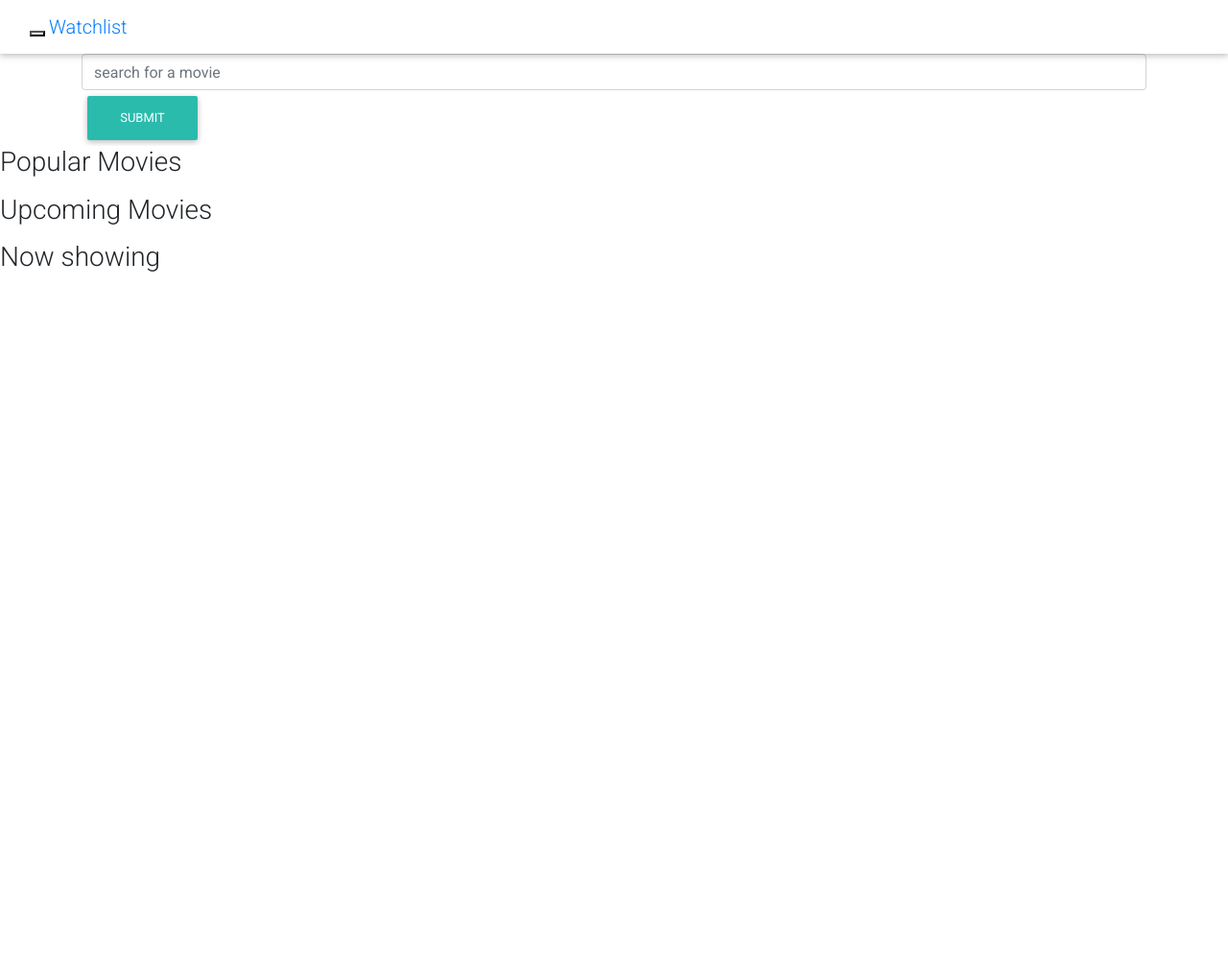
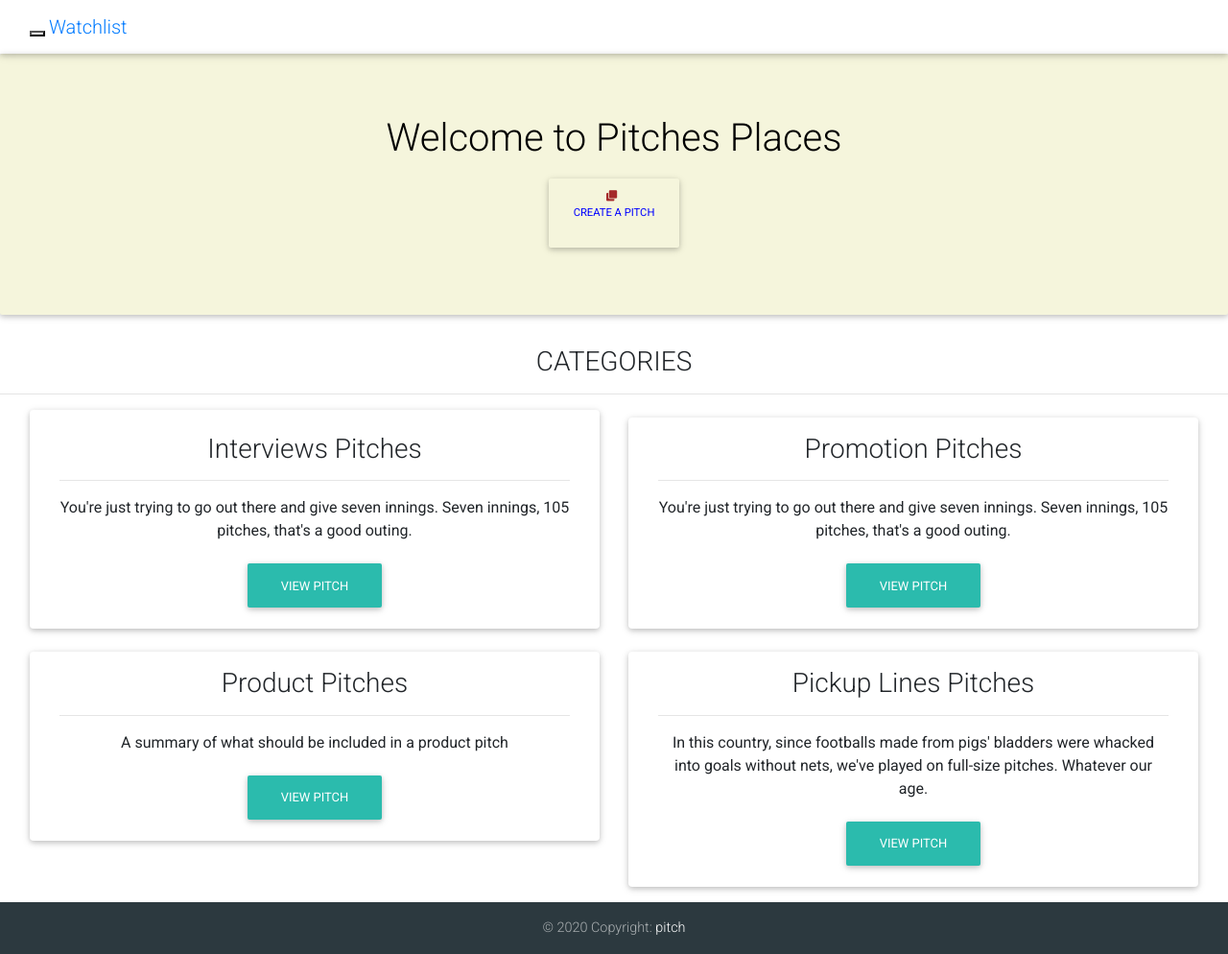
Before and after one commit to MichaelNjoroge254/One-Minute_Pitch, a Flask app: template app/templates/index.html in a window 1280 px wide. Shown: the whole page at 96% size. Before the commit the page ends 283 px from the top, so only its background shows below. Run offline with Flask 2, Linux system fonts and the light colour scheme; the template is opened without the code that fills it, so the values that code supplies are empty; parts of the project's set-up code (start-up, migrations or seed data) failed here and were passed over; some libraries are stand-ins or nearby versions.

Commit message:
modified app/templates/index.html

```diff
--- a/app/templates/index.html
+++ b/app/templates/index.html
@@ -1,50 +1,79 @@
 {% extends 'base.html'%}
-{% import 'macros.html' as macro%}
+{% block content %}
+<div class="">
+  <div class="jumbotron jumbotron-fluid" style="background-color: beige;">
+    <div class="container text-white text-center">
+      <h2 class="card-title h1-responsive font-bold" style="color: black;">Welcome to Pitches Places</h2>
+      <a class="btn btn-outline btn-md" href=" {{url_for('main.newPitch')}}" ><i class="fas fa-clone left" style="color: brown;" ></i><p class="davy" style="color: blue;">CREATE A PITCH</p></a>
+    </div>
+  </div>
 
-<!-- Styles block -->
+<h3 class="text-center text-uppercase text-bold">Categories</h3>
+<hr>
 
-{% block styles%}
-    {{ super() }}
-    <link rel="stylesheet" href="{{url_for('static',filename='css/index.css')}}">
-{% endblock %}
-<!DOCTYPE html>
-<html>
-<head>
-    <meta charset="UTF-8">
-    {% if title %}
-    <title> {{title}} </title>
-    {% else %}
-    <title>Welcome to the best Movie Review Website</title>
-    {% endif %}
-</head>
- <!-- Content block -->
- {% block content %}
-<body>
+  <div class="row m-3">
+    <div class="col-sm">
+      <div class=" card col-sm pt-2">
+        <div class="well well-lg p-3" style="text-align: center;">
+            <h3 class="">Interviews Pitches</h3>
+            <hr>
+            <p>You're just trying to go out there and give seven innings. Seven innings, 105 pitches, that's a good outing. </p>
+                <a href="{{url_for('main.displayInterviewCategory')}}" class="btn btn-default btn-center -center">
+                View Pitch</a>
+        </div>
+    </div>
+    </div>
+    <div class="col-sm">
+      <div class=" card col-sm mt-2">
+        <div class="well well-lg p-3" style="text-align: center;">
+            <h3>Promotion Pitches</h3>
+            <hr>
+            <p>You're just trying to go out there and give seven innings. Seven innings, 105 pitches, that's a good outing. </p>
+                <a href="{{url_for('main.displayPromotionCategory')}}" class="btn btn-default btn-center -center">
+                View Pitch</a>
+        </div>
+    </div>
+    </div>
+  </div>
 
-    <div class="container">
-        <form>
-            <input type="text" name="movie_query" placeholder="search for a movie" class="form-control">
-            <input type="submit" value="Submit" class="btn btn-default">
-        </form>
+  <div class="row m-3">
+    <div class="col-sm">
+      <div class=" card col-sm mt-2">
+        <div class="well well-lg p-3" style="text-align: center;">
+            <h3>Product Pitches</h3>
+            <hr>
+            <p>A summary of what should be included in a product pitch </p>
+                <a href="{{url_for('main.displayProductCategory')}}" class="btn btn-default btn-center -center">
+                View Pitch</a>
+        </div>
+      </div>
 
     </div>
+    <div class="col-sm">
+      <div class=" card col-sm mt-2">
+        <div class="well well-lg p-3" style="text-align: center;">
+            <h3>Pickup Lines Pitches</h3>
+            <hr>
+            <p>In this country, since footballs made from pigs' bladders were whacked into goals without nets, we've played on full-size pitches. Whatever our age.</p>
+                <a href="{{url_for('main.displayPickupCategory')}}" class="btn btn-default btn-center -center">
+                View Pitch</a>
+        </div>
+      </div>
+    </div>
+  </div>
 
-    <!-- Popular movie section -->
-    <h3> Popular Movies</h3>
-    <ul>
-        {{ macro.displayMovieList(popular)}}
-    </ul>
-    <!-- Upcoming movie -->
-    <h3> Upcoming Movies</h3>
-    <ul>
-        {{macro.displayMovieList(now_showing)}}
-    </ul>
-    <!-- Now showing movie -->
-    <h3>Now showing</h3>
-    <ul>
-        {{ macro.displayMovieList(upcoming)}}
-    </ul>
+  <!-- Footer -->
+<footer class="page-footer font-small blue-grey darken-3">
 
-</body>
+  <!-- Copyright -->
+  <div class="footer-copyright text-center py-3">© 2020 Copyright:
+    <a href="https://mdbootstrap.com/">pitch</a>
+  </div>
+  <!-- Copyright -->
+
+</footer>
+<!-- Footer -->
+
+</div>
+
 {% endblock %}
-</html>
```
